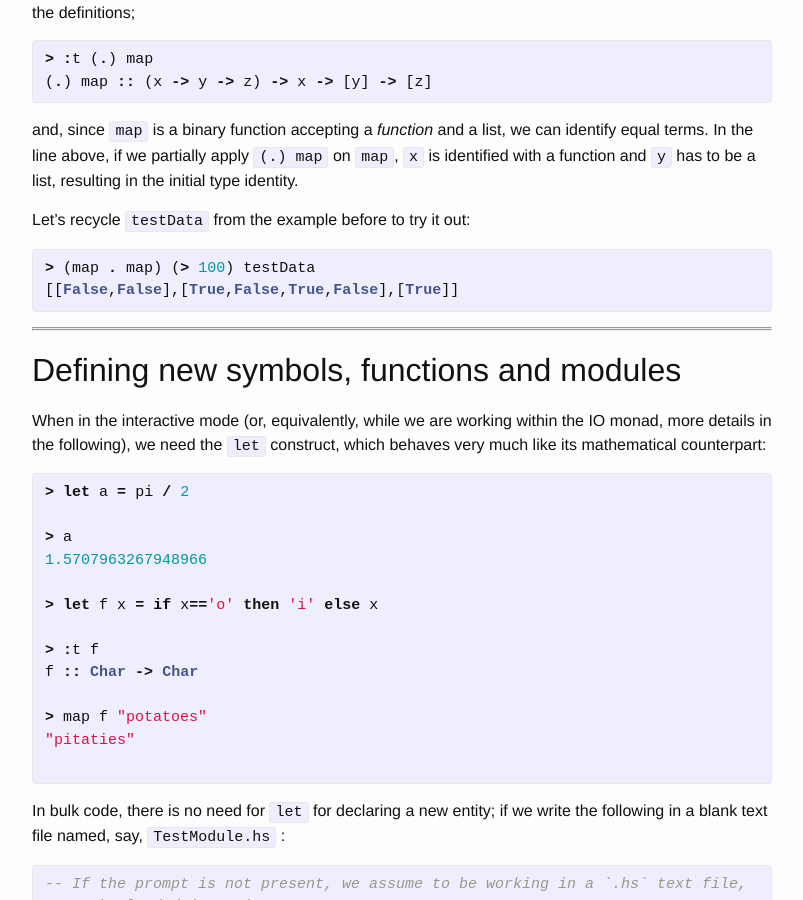
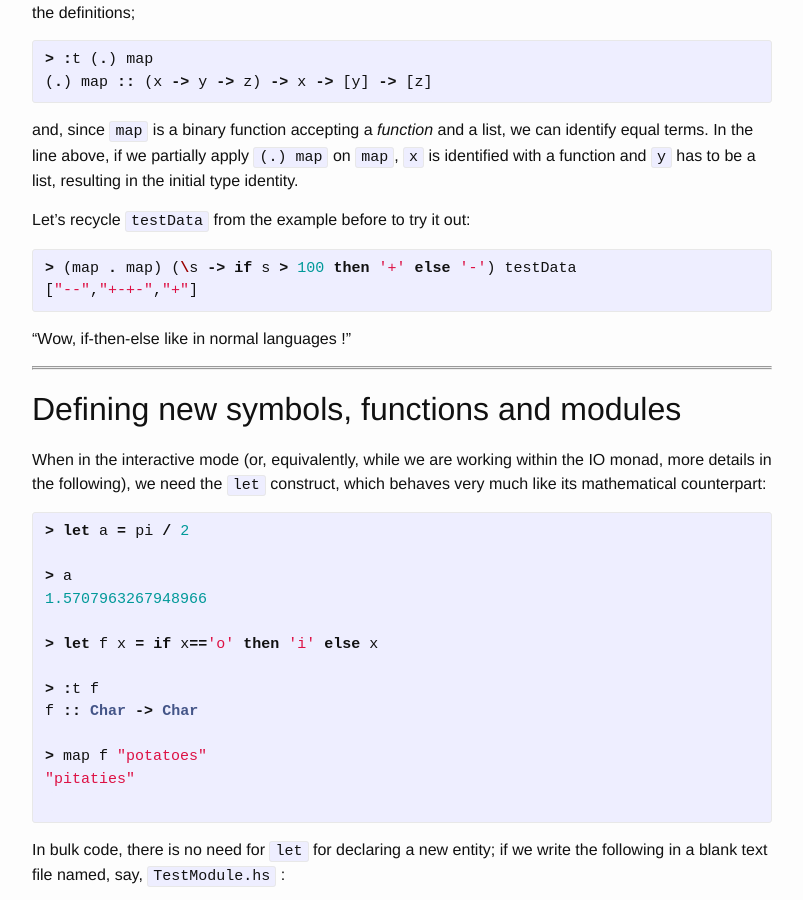
Before and after one commit to ocramz/ocramz.github.io, a Jekyll site: the page built from _posts/2015-08-21-haskell-tut-v1.markdown, in a window 1280 px wide and 900 px high, scrolled down 9922 px. Shown: the whole window, without its empty margins (238-1041 px from the left). Built offline with Jekyll 4.4.1, drawn with Linux system fonts in a browser that asks for light colours; Markdown is read by kramdown in place of the engine named in the settings; formulas are drawn with MathJax 3.

Commit message:
blog update

```diff
--- a/_posts/2015-08-21-haskell-tut-v1.markdown
+++ b/_posts/2015-08-21-haskell-tut-v1.markdown
@@ -448,9 +448,12 @@ and, since `map` is a binary function accepting a _function_ and a list, we can
 Let's recycle `testData` from the example before to try it out:
 
 {% highlight haskell %}
-> (map . map) (> 100) testData
-[[False,False],[True,False,True,False],[True]]
+
+> (map . map) (\s -> if s > 100 then '+' else '-') testData
+["--","+-+-","+"]
 {% endhighlight %}
+
+"Wow, if-then-else like in normal languages !"
 
 
 ---------
```
Also changed, not shown: 2 other files.
